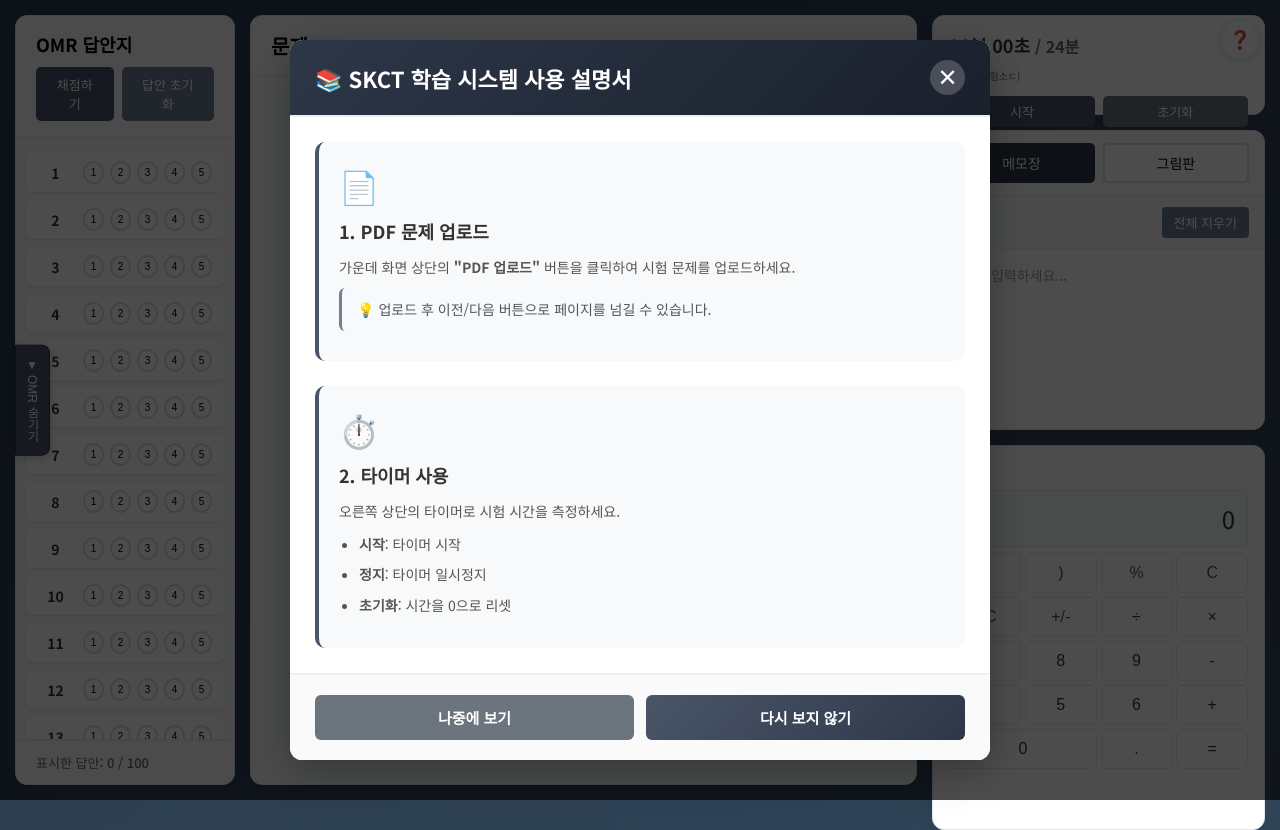
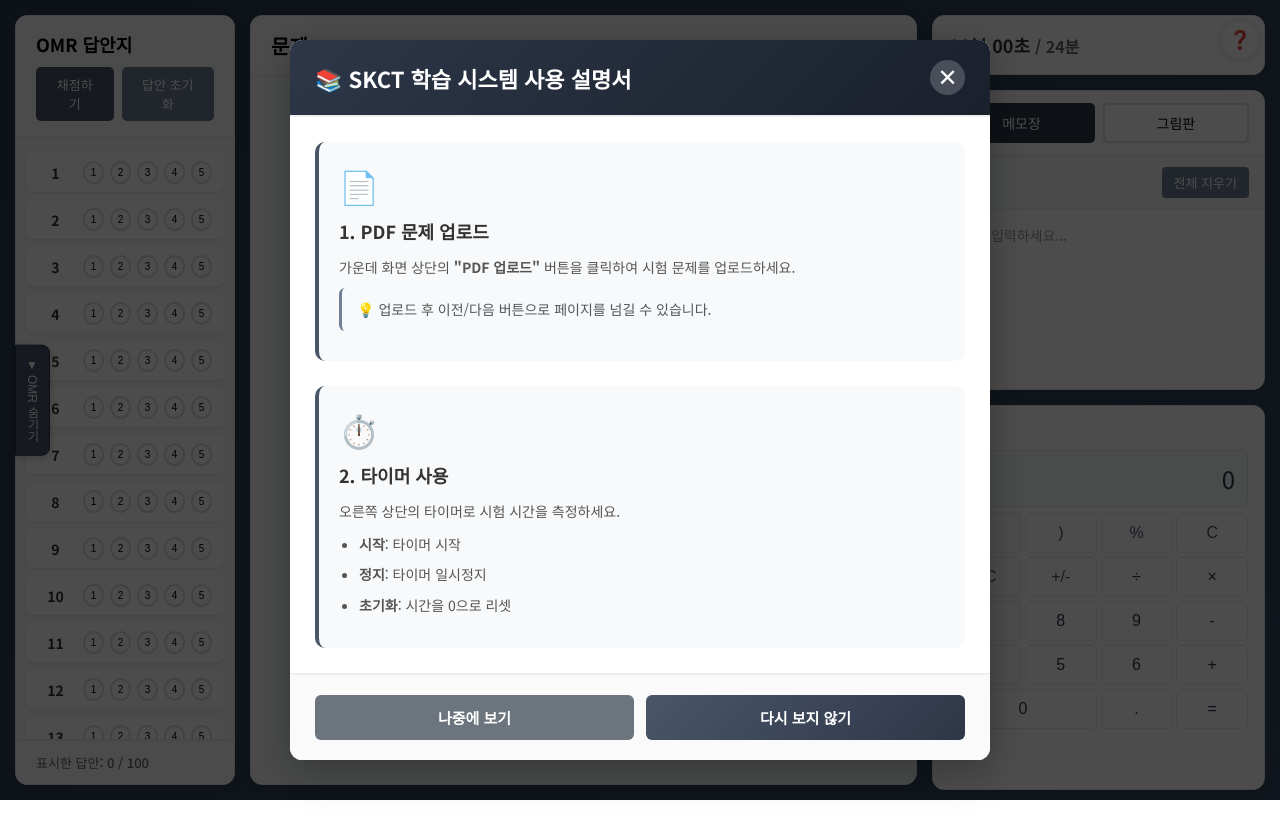
Before and after one commit to kimhyunji24/SKCT, a React (Vite) app: page / in a window 1280 px wide. After the commit the page ends 800 px from the top, so only its background shows below. Built offline with nearby package versions, Linux system fonts and the light colour scheme.

Commit message:
타이머 간소화: 숫자만 표시하도록 버튼과 정보 제거

```diff
--- a/src/components/Timer.jsx
+++ b/src/components/Timer.jsx
@@ -40,15 +40,6 @@ function Timer({ totalMinutes }) {
         <span className="current-time">{formatTime(seconds)}</span>
         <span className="total-time">/ {totalMinutes}분</span>
       </div>
-      <div className="timer-info">
-        <small>(국정배시험소ㄷ)</small>
-      </div>
-      <div className="timer-controls">
-        <button onClick={handleStartStop} className={isRunning ? 'stop-btn' : 'start-btn'}>
-          {isRunning ? '정지' : '시작'}
-        </button>
-        <button onClick={handleReset} className="reset-btn">초기화</button>
-      </div>
     </div>
   )
 }
```
